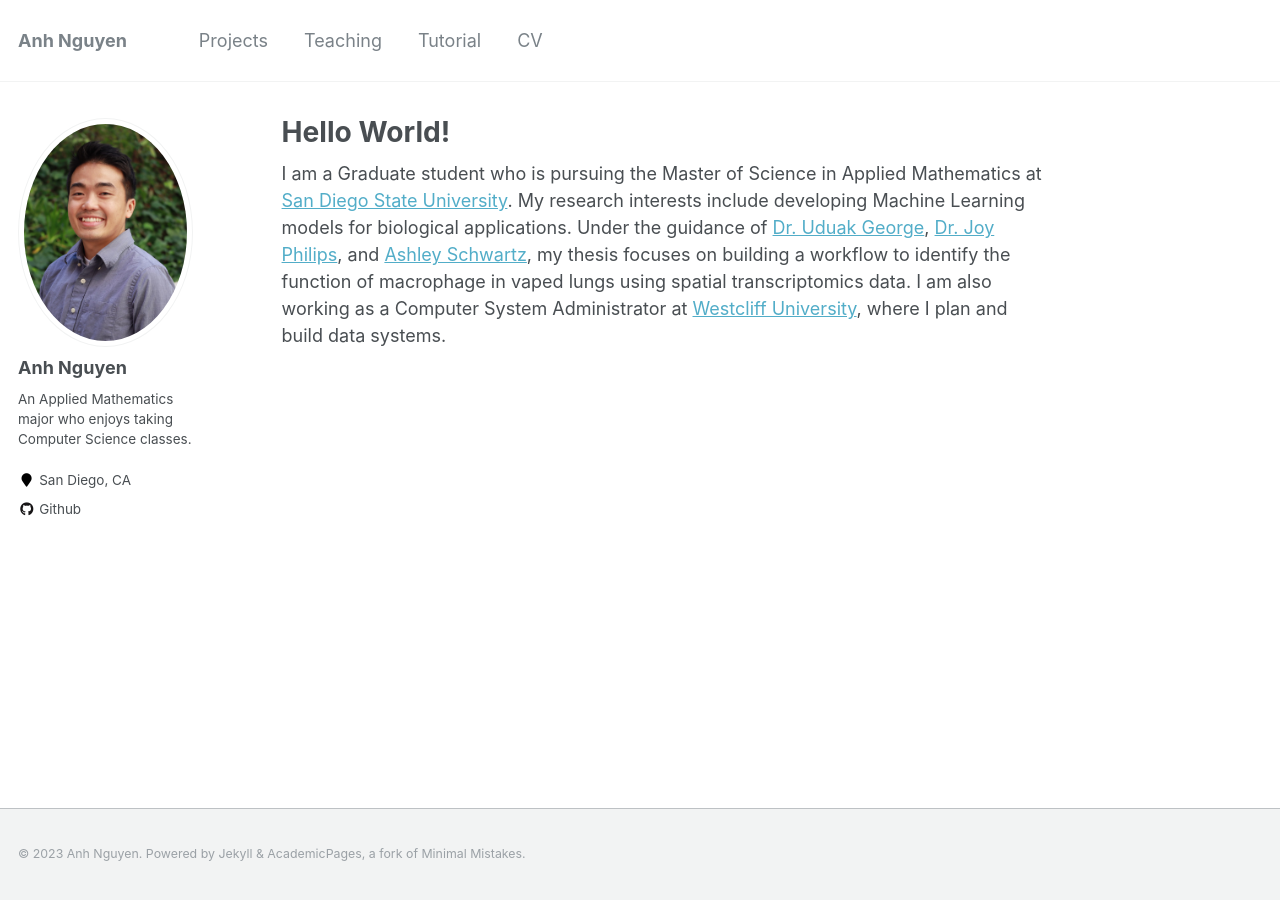
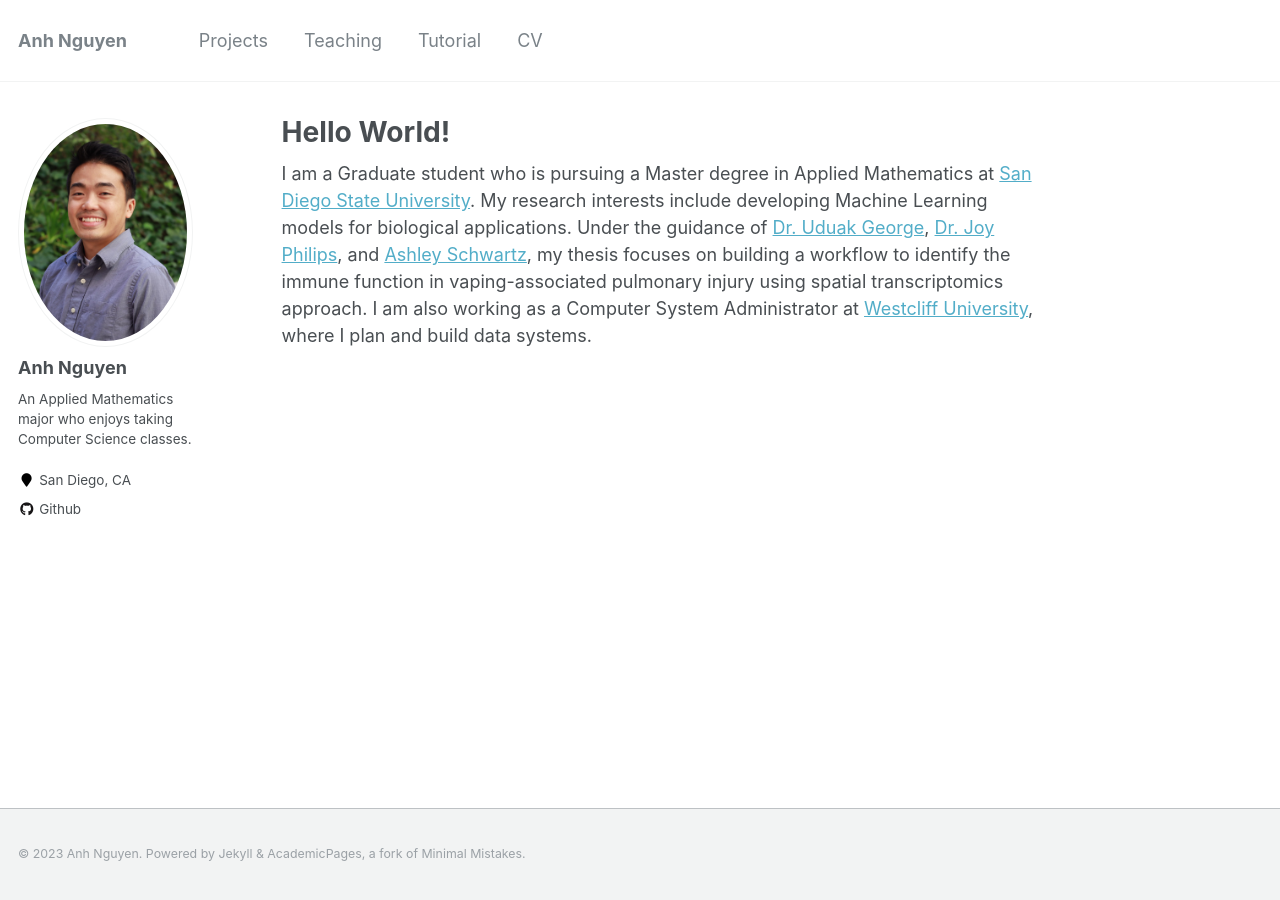
Before and after one commit to anhdnguy/anhdnguy.github.io, a Jekyll site: the page built from _pages/about.md, in a window 1280 px wide. Built offline with Jekyll 4.4.1, drawn with Linux system fonts in a browser that asks for light colours.

Commit message:
Update about.md

```diff
--- a/_pages/about.md
+++ b/_pages/about.md
@@ -8,4 +8,4 @@ redirect_from:
   - /about.html
 ---
 
-I am a Graduate student who is pursuing the Master of Science in Applied Mathematics at [San Diego State University](https://www.sdsu.edu/). My research interests include developing Machine Learning models for biological applications. Under the guidance of [Dr. Uduak George](https://georgelab.sdsu.edu/), [Dr. Joy Philips](https://sci.sdsu.edu/dpsbsc/), and [Ashley Schwartz](https://ashleyschwartz.com/), my thesis focuses on building a workflow to identify the function of macrophage in vaped lungs using spatial transcriptomics data. I am also working as a Computer System Administrator at [Westcliff University](https://www.westcliff.edu/), where I plan and build data systems.
+I am a Graduate student who is pursuing a Master degree in Applied Mathematics at [San Diego State University](https://www.sdsu.edu/). My research interests include developing Machine Learning models for biological applications. Under the guidance of [Dr. Uduak George](https://georgelab.sdsu.edu/), [Dr. Joy Philips](https://sci.sdsu.edu/dpsbsc/), and [Ashley Schwartz](https://ashleyschwartz.com/), my thesis focuses on building a workflow to identify the immune function in vaping-associated pulmonary injury using spatial transcriptomics approach. I am also working as a Computer System Administrator at [Westcliff University](https://www.westcliff.edu/), where I plan and build data systems.
```
